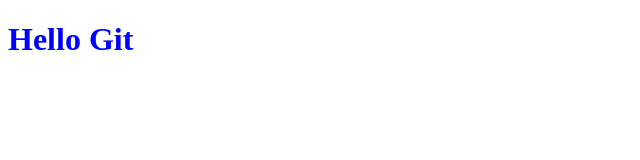
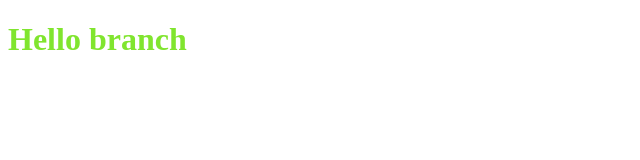
Before and after one commit to saafkhallid/myproject, a plain HTML site: page index.html in a window 1280 px wide. Shown: the whole page, without its empty margins (0-640 px from the left). Drawn offline with Linux system fonts and the light colour scheme.

Commit message:
add tire H1 html & change color titre css

```diff
--- a/index.html
+++ b/index.html
@@ -7,7 +7,7 @@
     <link rel="stylesheet" href="style.css">
 </head>
 <body>
-    <h1 class="titre">Hello Git</h1>
+    <h1 class="titre">Hello branch </h1>
 
     <script src="./app.js" ></script>
 </body>
--- a/style.css
+++ b/style.css
@@ -1,3 +1,3 @@
 .titre{
-    color: blue;
+    color: rgb(128, 229, 46);
 }
```
